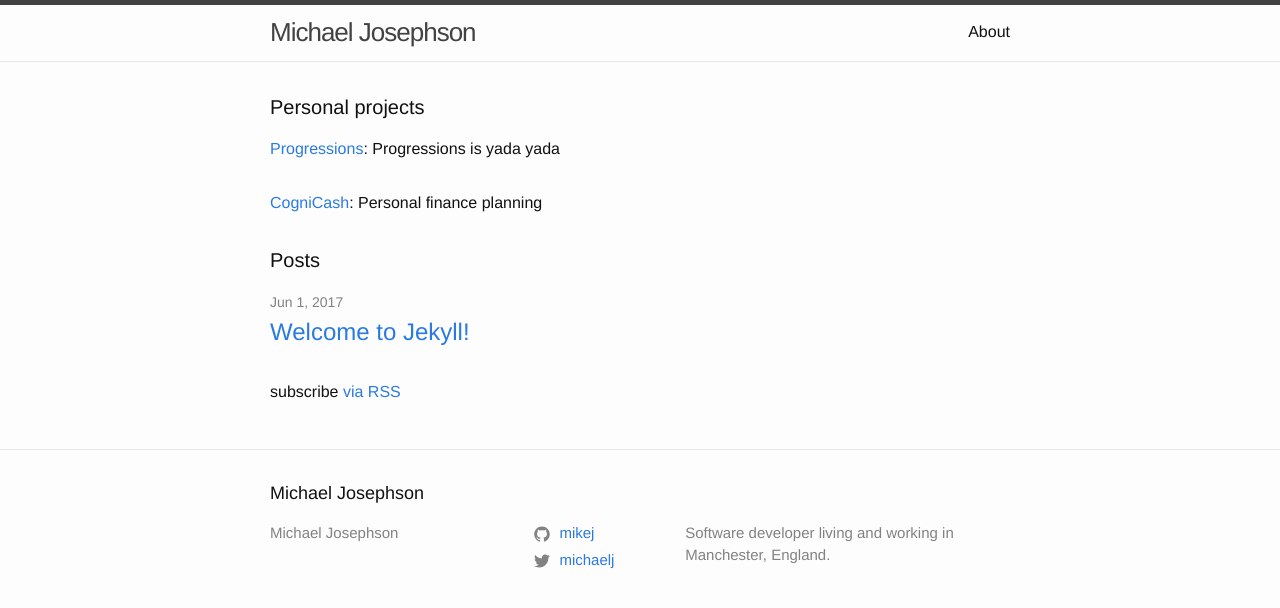
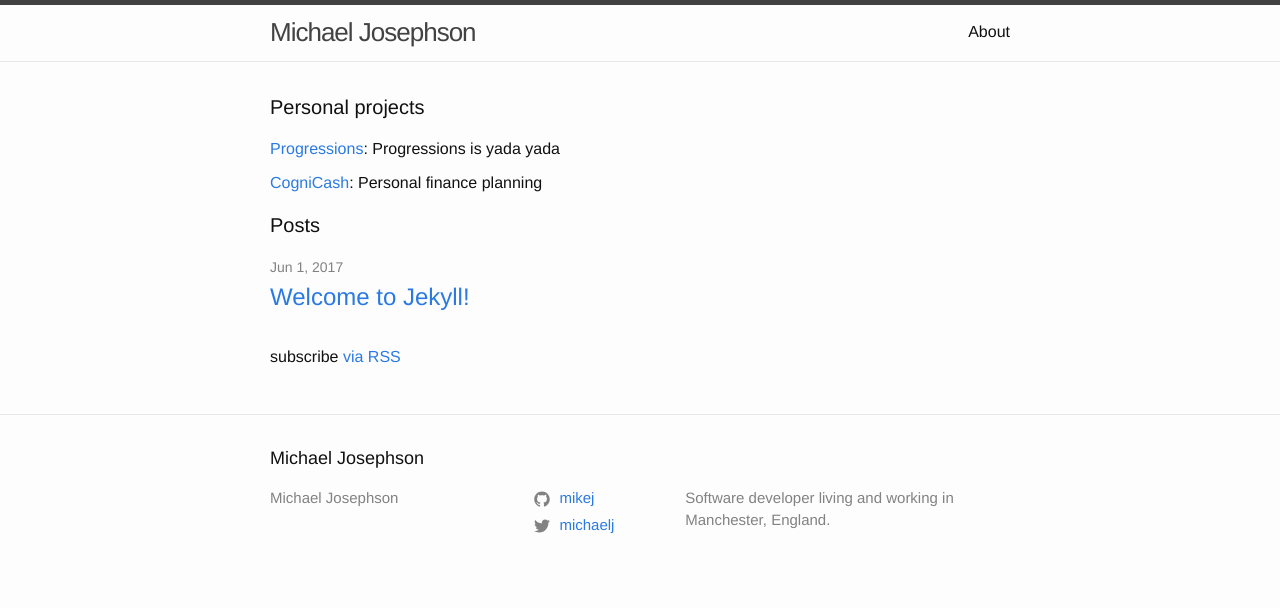
Before and after one commit to mikej/josephson.org-jekyll, a Jekyll site: the page built from index.md, in a window 1280 px wide. Shown: the top 608 px of the page. Built offline with Jekyll 4.4.1, drawn with Linux system fonts in a browser that asks for light colours.

Commit message:
add custom styling for lists on homepage

```diff
--- a/_layouts/home.html
+++ b/_layouts/home.html
@@ -6,7 +6,7 @@ layout: default
 
   <h1 class="page-heading">Personal projects</h1>
 
-  <ul class="post-list">
+  <ul class="my-list">
     {% for project in site.projects %}
       <li>
           <a class="" href="{{ project.external_url }}">{{ project.title | escape }}</a>: {{ project.description }}
--- /dev/null
+++ b/_sass/mine.scss
@@ -0,0 +1,8 @@
+.my-list {
+  margin-left: 0;
+  list-style: none;
+
+  > li {
+    margin-bottom: 10px;
+  }
+}
--- a/_sass/minima.scss
+++ b/_sass/minima.scss
@@ -45,5 +45,6 @@ $on-laptop:        800px !default;
 @import
   "minima/base",
   "minima/layout",
-  "minima/syntax-highlighting"
+  "minima/syntax-highlighting",
+  "mine"
 ;
```
